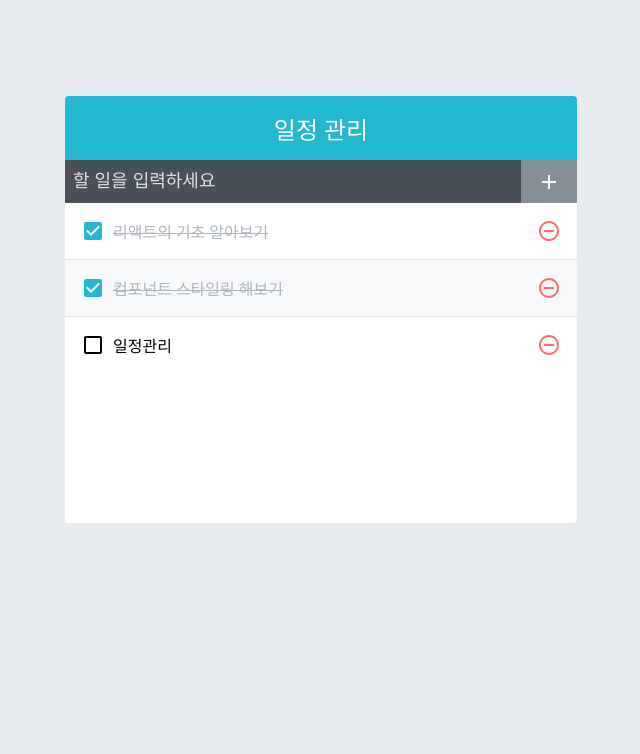
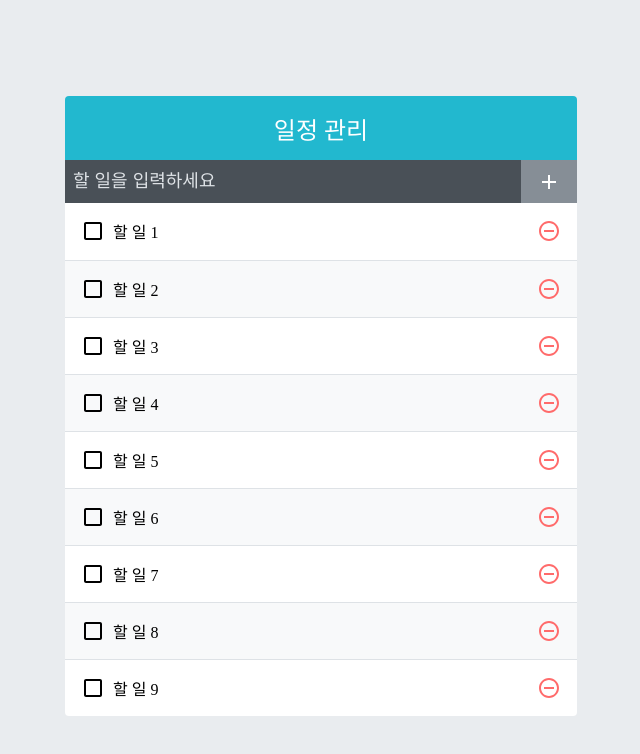
Before and after one commit to boyon99/react_todo-app, a React (Create React App) app: page / in a window 1280 px wide. Shown: the top 754 px of the page, without its empty margins (319-959 px from the left). Built offline with nearby package versions, Linux system fonts and the light colour scheme.

Commit message:
:hammer: feat: 컴포넌트 성능 최적화하기

```diff
--- a/src/App.js
+++ b/src/App.js
@@ -4,46 +4,44 @@ import TodoInsert from './components/TodoInsert';
 import TodoList from './components/TodoList';
 import { useState, useRef, useCallback } from 'react';
 
+function createBulkTodos() {
+  const array = [];
+  for (let i = 1; i <= 2500; i++) {
+    array.push({
+      id: i,
+      text: `할 일 ${i}`,
+      checked: false,
+    });
+  }
+  return array;
+}
+
 function App() {
-  const [todos, setTodos] = useState([{
-    id: 1,
-    text: '리액트의 기초 알아보기',
-    checked: true
-  },
-  {
-    id: 2,
-    text: '컴포넌트 스타일링 해보기',
-    checked: true
-  },
-  {
-    id: 3,
-    text: '일정관리',
-    checked: false
-  }])
+  const [todos, setTodos] = useState(createBulkTodos);
 
   // id값은 ref를 사용하여 변수로 담기
-  const nextId = useRef(4)
+  const nextId = useRef(2501)
 
   // 추가하기
   const onInsert = useCallback(text => {
     const todo = {
       id: nextId.current, text, checked: false
     }
-    setTodos(todos.concat(todo));
+    setTodos(todos => todos.concat(todo));
     nextId.current += 1
   },
-    [todos]
+    []
   )
 
   // 제거하기
   const onRemove = useCallback(id => {
-    setTodos(todos.filter(todo => todo.id !== id))
-  }, [todos])
+    setTodos(todos => todos.filter(todo => todo.id !== id))
+  }, [])
 
   // 수정하기
   const onToggle = useCallback(id => {
-    setTodos(todos.map(todo => todo.id === id ? { ...todo, checked: !todo.checked } : todo))
-  }, [todos])
+    setTodos(todos => todos.map(todo => todo.id === id ? { ...todo, checked: !todo.checked } : todo))
+  }, [])
 
   return (
     <TodoTemplate>
--- a/src/components/TodoList.js
+++ b/src/components/TodoList.js
@@ -1,15 +1,29 @@
-import React from 'react';
+import React, { useCallback } from 'react';
 import TodoListItem from './TodoListItem';
 import './TodoList.scss';
+import { List } from 'react-virtualized';
 
 const TodoList = ({ todos, onRemove, onToggle }) => {
+
+  // react-virtualized를 사용한 렌더링 최적화
+  const rowRenderer = useCallback(({ index, key, style }) => {
+    const todo = todos[index]
+    return (
+      <TodoListItem todo={todo} key={key} onRemove={onRemove} onToggle={onToggle} style={style} />
+    )
+  }, [onRemove, onToggle, todos])
+
   return (
-    <div className="TodoList">
-      {todos.map(todo =>
-        <TodoListItem todo={todo} key={todo.id} onRemove={onRemove} onToggle={onToggle} />
-      )}
-    </div>
+    <List className="TodoList"
+      width={512} // 전체 크기
+      height={513} // 전체 높이
+      rowCount={todos.length} // 항목 개수
+      rowHeight={57} // 항목 높이
+      rowRenderer={rowRenderer} // 항목을 렌더링할 때 쓰는 함수
+      list={todos} // 배열
+      style={{ outline: 'none' }} // List에 기본 적용하는 outline 스타일 제거
+    />
   );
 };
 
-export default TodoList;
+export default React.memo(TodoList);
--- a/src/components/TodoListItem.js
+++ b/src/components/TodoListItem.js
@@ -7,10 +7,11 @@ import {
 import cn from 'classnames';
 import './TodoListItem.scss';
 
-const TodoListItem = ({ todo, onRemove, onToggle }) => {
+const TodoListItem = ({ todo, onRemove, onToggle, style }) => {
   const { id, text, checked } = todo;
   return (
-    <div className="TodoListItem">
+    <div className="TodoListItem-virtualized" style={style}>
+      <div className='TodoListItem'>
         <div className={cn('checkbox', { checked })} onClick={() => onToggle(id)}>
           {checked ? <MdCheckBox /> : <MdCheckBoxOutlineBlank />}
           <div className='text'>{text}</div>
@@ -19,7 +20,8 @@ const TodoListItem = ({ todo, onRemove, onToggle }) => {
           <MdRemoveCircleOutline />
         </div>
       </div>
+    </div>
   );
 };
 
-export default TodoListItem;
+export default React.memo(TodoListItem);
--- a/src/components/TodoListItem.scss
+++ b/src/components/TodoListItem.scss
@@ -1,10 +1,17 @@
+.TodoListItem-virtualized {
+  // 엘리먼트 사이사이에 테두리를 넣어줌
+  & + & {
+    border-top: 1px solid #dee2e6;
+  }
+  &:nth-child(even) {
+    background: #f8f9fa;
+  }
+}
+
 .TodoListItem {
   padding: 1rem;
   display: flex;
   align-items: center; // 세로 중앙 정렬
-  &:nth-child(even) {
-    background: #f8f9fa;
-  }
   .checkbox {
     cursor: pointer;
     flex: 1; // 차지할 수 있는 영역 모두 차지
@@ -39,9 +46,4 @@
       color: #ff8787;
     }
   }
-
-  // 엘리먼트 사이사이에 테두리를 넣어줌
-  & + & {
-    border-top: 1px solid #dee2e6;
-  }
 }
```
Lines whose indentation alone changed are shown as unchanged.
